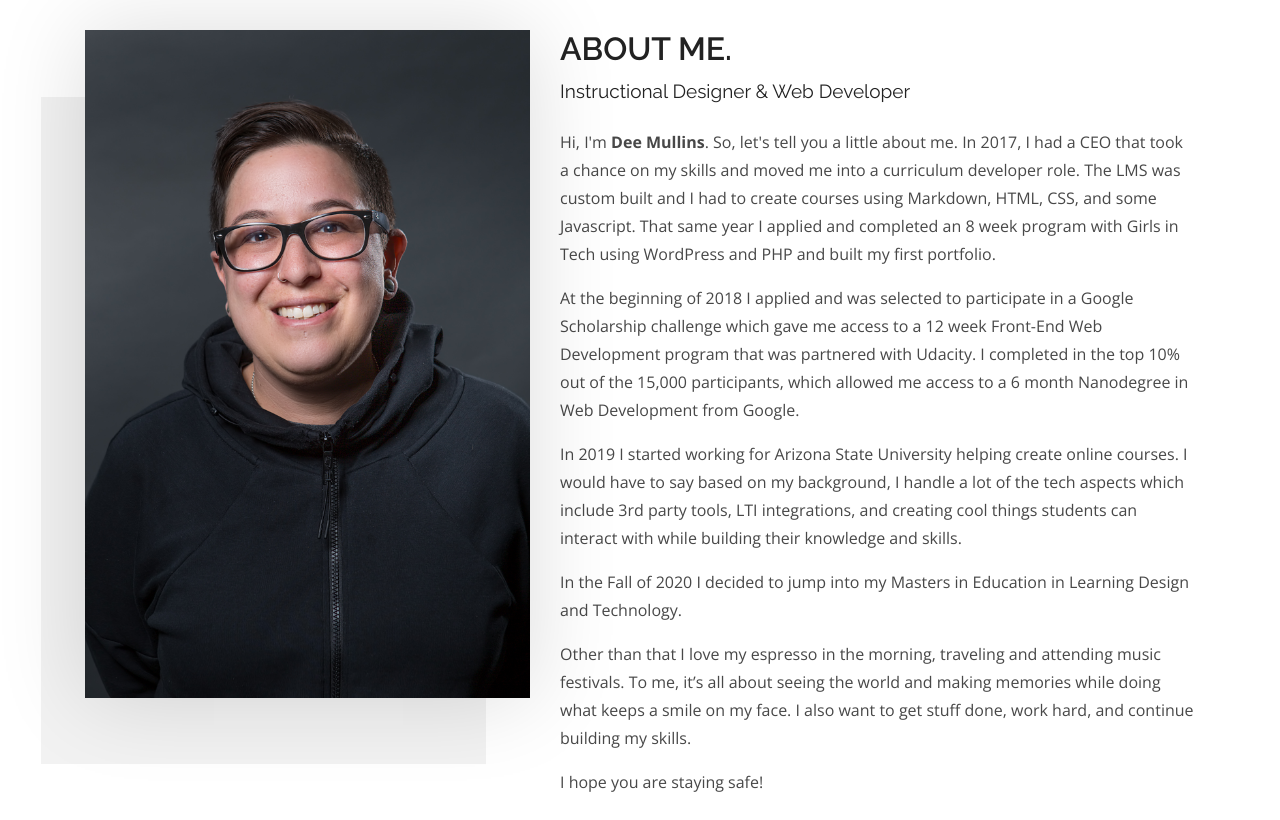
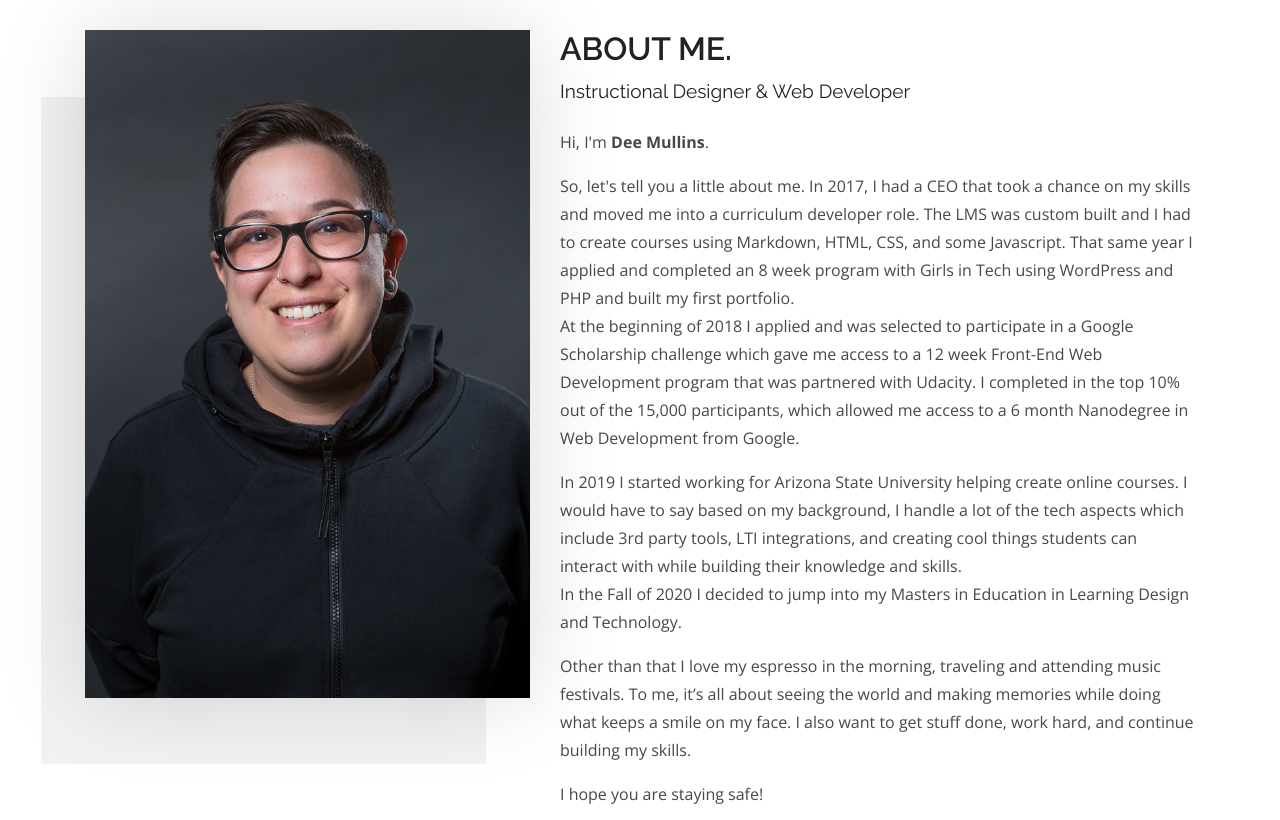
Before and after one commit to deemullins/deemullins.github.io, a plain HTML site: page index.html in a window 1280 px wide. Shown: the part 870-1690 px from the top of the page. Drawn offline with nearby package versions, Linux system fonts and the light colour scheme.

Commit message:
update bio

```diff
--- a/index.html
+++ b/index.html
@@ -131,18 +131,20 @@
                                 <h2>About Me.</h2>
                                 <span>Instructional Designer &amp; Web Developer</span>
                             </div>
-                            <p>Hi, I'm <b>Dee Mullins</b>. So, let's tell you a little about me. In 2017, I had a CEO that took a chance on my skills and moved me into a curriculum developer role.
+                            <p>Hi, I'm <b>Dee Mullins</b>.</p>
+
+                            <p>So, let's tell you a little about me. In 2017, I had a CEO that took a chance on my skills and moved me into a curriculum developer role.
                                 The LMS was custom built and I had to create courses using Markdown, HTML, CSS, and some Javascript.
                                 That same year I applied and completed an 8 week program with <a href="https://girlsintech.org/" target="_blank">Girls in Tech</a> using WordPress and PHP
-                                and built my first portfolio.
-                                <p>At the beginning of 2018 I applied and was selected to participate in a Google Scholarship challenge which gave me access
+                                and built my first portfolio. <br>
+                                At the beginning of 2018 I applied and was selected to participate in a Google Scholarship challenge which gave me access
                                 to a 12 week Front-End Web Development program that was partnered with <a href="https://www.udacity.com/google" target="_blank">Udacity</a>. I completed in the top 10% out of the 15,000 participants,
                                 which allowed me access to a 6 month Nanodegree in Web Development from Google.</p>
 
                                 <p>In 2019 I started working for <a href="https:/asu.edu" target="_blank">Arizona State University</a> helping create online courses. I would have to say
                                 based on my background, I handle a lot of the tech aspects which include 3rd party tools, LTI integrations, and creating cool things students can interact with
-                                while building their knowledge and skills.</p>
-                                <p>In the Fall of 2020 I decided to jump into my Masters in Education in Learning Design and Technology. </p>
+                                while building their knowledge and skills.<br>
+                                In the Fall of 2020 I decided to jump into my Masters in Education in Learning Design and Technology. </p>
 
                                 <p> Other than that I love my espresso in the morning, traveling and attending music
                                     festivals. To me, it’s all about seeing the world and making memories
```
